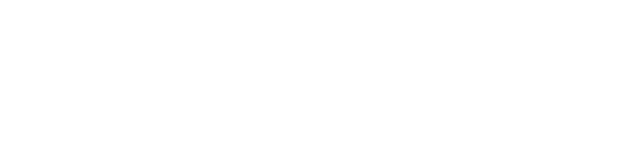
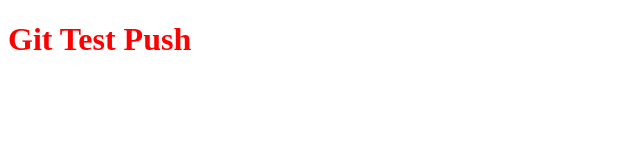
Before and after one commit to KaungHtetSan79/My-Portfolio, a plain HTML site: page index.html in a window 1280 px wide. Shown: the whole page, without its empty margins (0-640 px from the left). Drawn offline with Linux system fonts and the light colour scheme; files that its build step writes are made by us from their sources.

Commit message:
Adding h1 and color

```diff
--- a/index.html
+++ b/index.html
@@ -9,7 +9,7 @@
 </head>
 
 <body>
-
+    <h1>Git Test Push </h1>
 </body>
 
 </html>
--- a/style.css
+++ b/style.css
@@ -0,0 +1,3 @@
+h1{
+    color: red;
+}
```
